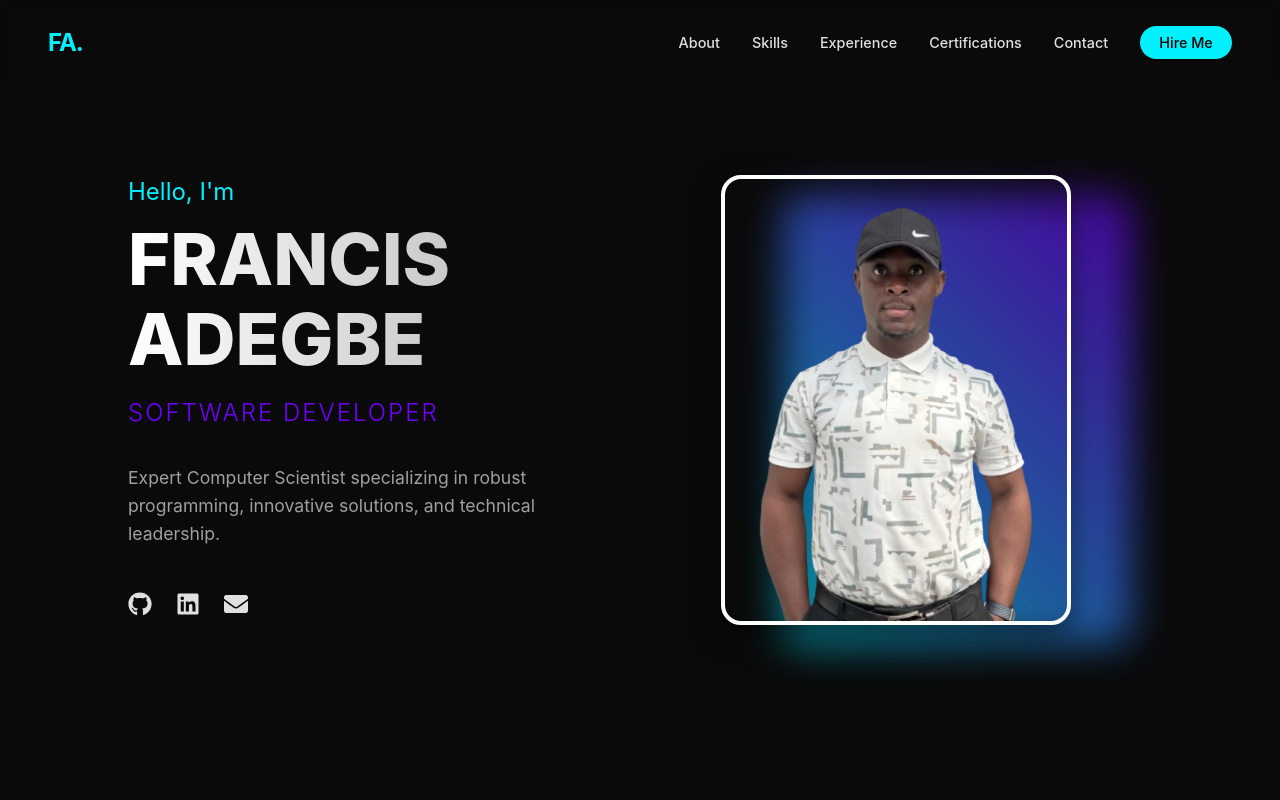
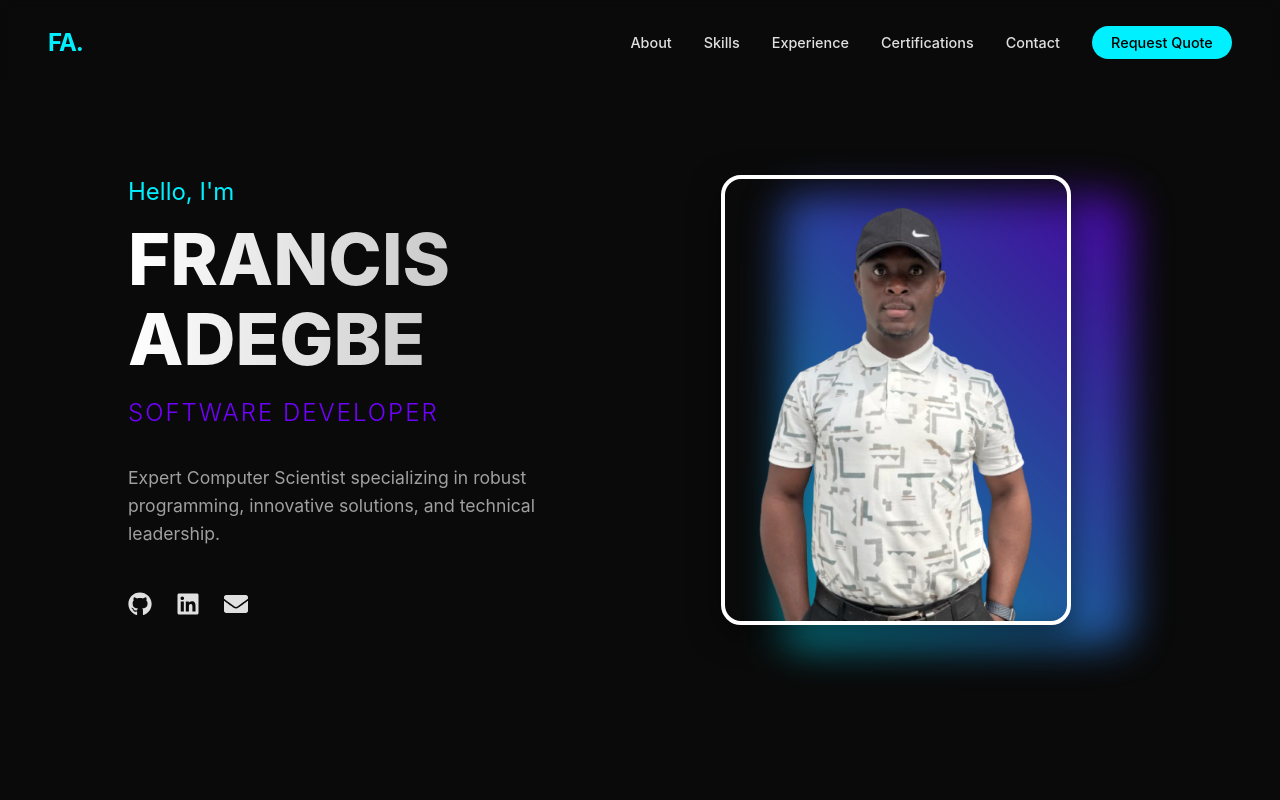
Before and after one commit to ex-commando/portfolio, a React (Vite) app: page / in a window 1280 px wide. Shown: the top 800 px of the page. Built offline with nearby package versions, Linux system fonts and the light colour scheme.

Commit message:
UI: Rename 'Hire Me' button to 'Request Quote'

```diff
--- a/src/components/Navbar.jsx
+++ b/src/components/Navbar.jsx
@@ -37,7 +37,7 @@ const Navbar = () => {
                 <li><a href="#experience" onClick={closeMenu}>Experience</a></li>
                 <li><a href="#certifications" onClick={closeMenu}>Certifications</a></li>
                 <li><a href="#contact" onClick={closeMenu}>Contact</a></li>
-                <li><a href="#quote" className="hire-me-btn" onClick={closeMenu}>Hire Me</a></li>
+                <li><a href="#quote" className="hire-me-btn" onClick={closeMenu}>Request Quote</a></li>
             </ul>
         </motion.nav>
     );
```
